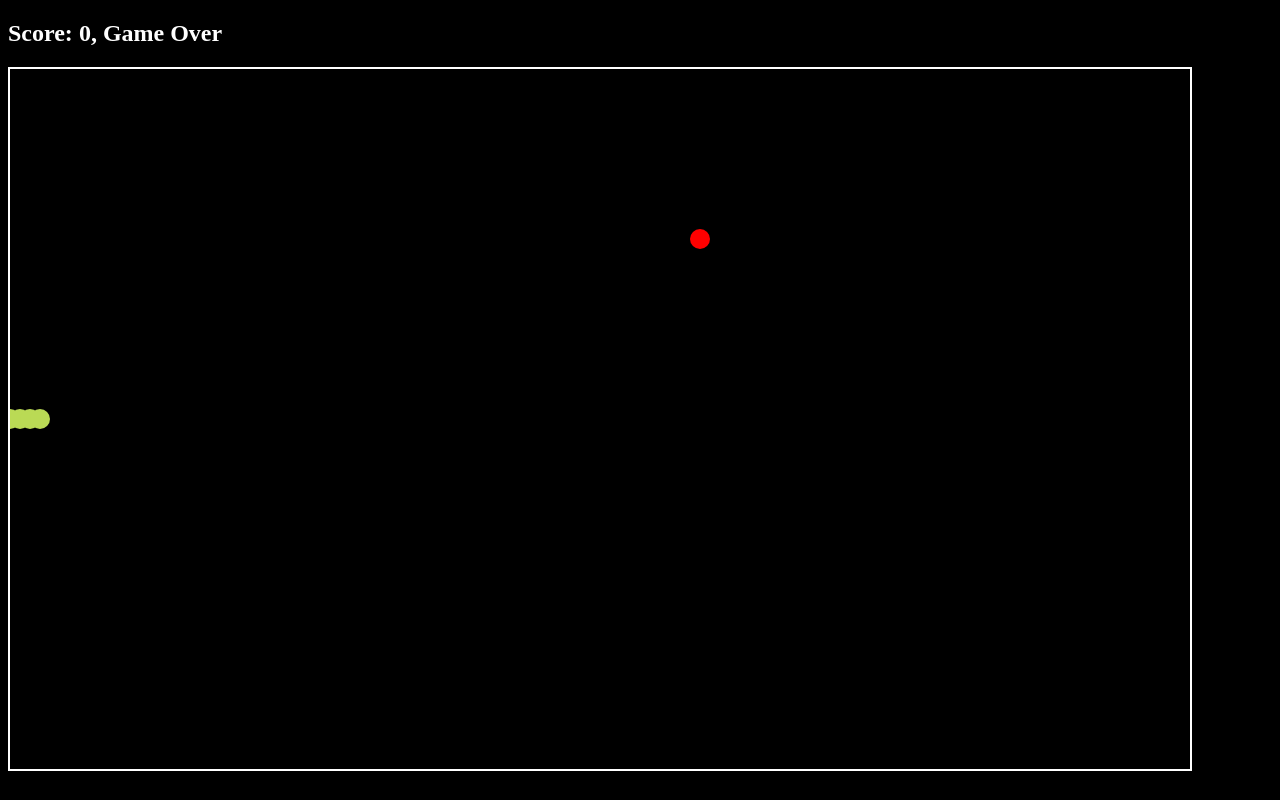
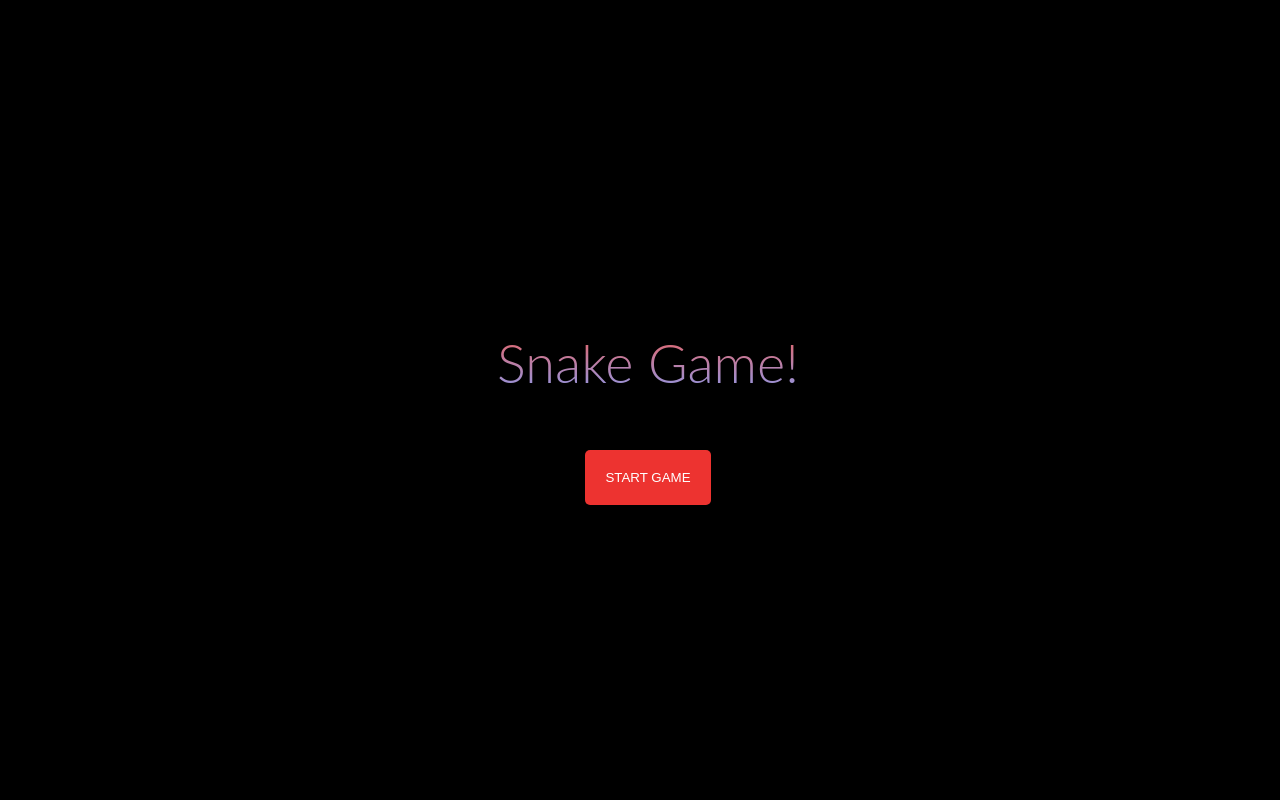
Before and after one commit to KymeraTheSlayer/Snake-Game-1-js-challenge, a plain HTML site: page index.html in a window 1280 px wide. Drawn offline with Linux system fonts and the light colour scheme.

Commit message:
Add files via upload

```diff
--- a/index.html
+++ b/index.html
@@ -6,8 +6,14 @@
     <title>Document</title>
 </head>
 <body>
-    <h2>Score: <span id="score">0</span></h2>
-    <canvas id="canvas" class="canvas"></canvas>
+    <div class="startPage">
+        <h1>Snake Game!</h1>
+        <button class="button" onclick="startGame()"><span id="startButton"></span></button>
+    </div>
+    <div class="game">
+        <h2>Score: <span id="score">0</span></h2>
+        <canvas id="canvas" class="canvas"></canvas>
+    </div>
 </body>
 <script src="snakeScripts.js"></script>
 <style>
@@ -16,12 +22,56 @@
         background-color: transparent;
     }
 
-    h2{
+    h2, h3, h4 ,h5{
         color: white;
+        font-family: 'Lato', sans-serif;
+    }
+
+    h1{
+        background: -webkit-linear-gradient(#e66465, #9198e5);
+        -webkit-background-clip: text;
+         -webkit-text-fill-color: transparent;
+        font-family: 'Lato', sans-serif;
+        font-size: 54px;
+        font-weight: 300;
+        line-height: 58px;
+        margin: 0 0 58px;
     }
 
     body{
         background: black;
     }
+
+    .startPage{
+        display: flex;
+        width: 100%;
+        height: 100%;
+        flex-direction: column;
+        justify-content: center;
+        align-items: center;
+        position: fixed;
+        background-color: black;
+    }
+
+    .button {
+        color: #fff !important;
+        text-transform: uppercase;
+        text-decoration: none;
+        background: #ed3330;
+        padding: 20px;
+        border-radius: 5px;
+        display: inline-block;
+        border: none;
+        transition: all 0.4s ease 0s;
+    }
+
+    .button:hover {
+        background: #434343;
+        letter-spacing: 1px;
+        -webkit-box-shadow: 0px 5px 40px -10px rgba(0,0,0,0.57);
+        -moz-box-shadow: 0px 5px 40px -10px rgba(0,0,0,0.57);
+        box-shadow: 5px 40px -10px rgba(0,0,0,0.57);
+        transition: all 0.4s ease 0s;
+    }
 </style>
 </html>
--- a/snakeScripts.js
+++ b/snakeScripts.js
@@ -15,44 +15,37 @@ const gameCenter = { x: Math.round((canvas.width / 2) / multiplier) * multiplier
 
 let appleExists = false;
 let appleCoords = { x: null, y: null };
-let snake = [{
-    x: gameCenter.x,
-    y: gameCenter.y
-},
-{
-    x: gameCenter.x + multiplier,
-    y: gameCenter.y
-},
-{
-    x: gameCenter.x + multiplier * 2,
-    y: gameCenter.y
-},
-{
-    x: gameCenter.x + multiplier * 3,
-    y: gameCenter.y
-},
-{
-    x: gameCenter.x + multiplier * 4,
-    y: gameCenter.y
-}]; // {x, y}
 
+let snake = []; // {x, y}
 let movementDirection = { x: -1, y: 0 };
 let newMovementDirection = false;
 
 let score = 0;
 const scoreText = document.querySelector('#score');
+const startPageDiv = document.querySelector('.startPage');
+const gameDiv = document.querySelector('.game');
+const startBtn = startPageDiv.querySelector('#startButton');
+startBtn.textContent = 'Start game';
 const eatApplePoints = 100;
 
+var gameRunning;
+function startGame(){
+    snake = [{ x: gameCenter.x, y: gameCenter.y},{ x: gameCenter.x + multiplier, y: gameCenter.y},{ x: gameCenter.x + multiplier * 2, y: gameCenter.y},{ x: gameCenter.x + multiplier * 3, y: gameCenter.y},{ x: gameCenter.x + multiplier * 4, y: gameCenter.y}]; // {x, y}
+    movementDirection = { x: -1, y: 0 };
+    gameRunning = setInterval(gameLoop, gameSpeed);
+    startPageDiv.style.display = 'none';
+    score = 0;
+    scoreText.innerText = score
+}
+
 //listeners
+window.addEventListener('keydown', handleKeyPress);
 
-var gameRunning = setInterval(gameLoop, gameSpeed);
-
-window.addEventListener('keypress', handleKeyPress);
 function handleKeyPress(e) {
     if (newMovementDirection) {
         return;
     }
-    if (e.keyCode === 97) {//A
+    if (e.keyCode === 65 || e.keyCode === 37) {//A
         if (movementDirection.x !== -1) {
             newMovementDirection = true;
         }
@@ -61,7 +54,7 @@ function handleKeyPress(e) {
         }
 
     }
-    else if (e.keyCode === 115) {//S
+    else if (e.keyCode === 83 || e.keyCode === 40) {//S
         if (movementDirection.y !== 1) {
             newMovementDirection = true;
         }
@@ -69,7 +62,7 @@ function handleKeyPress(e) {
             movementDirection = { x: 0, y: 1 };
         }
     }
-    else if (e.keyCode === 100) {//D
+    else if (e.keyCode === 68 || e.keyCode === 39) {//D
         if (movementDirection.x !== 1) {
             newMovementDirection = true;
         }
@@ -77,7 +70,7 @@ function handleKeyPress(e) {
             movementDirection = { x: 1, y: 0 };
         }
     }
-    else if (e.keyCode === 119) {//W
+    else if (e.keyCode === 87 || e.keyCode === 38) {//W
         if (movementDirection.y !== -1) {
             newMovementDirection = true;
         }
@@ -174,4 +167,6 @@ function handleSnakeColision() {
 function gameOver(){
     clearInterval(gameRunning);
     scoreText.innerText = score + ", Game Over";
+    startPageDiv.style.display = 'flex';
+    startBtn.textContent = 'Restart game';
 }
```
